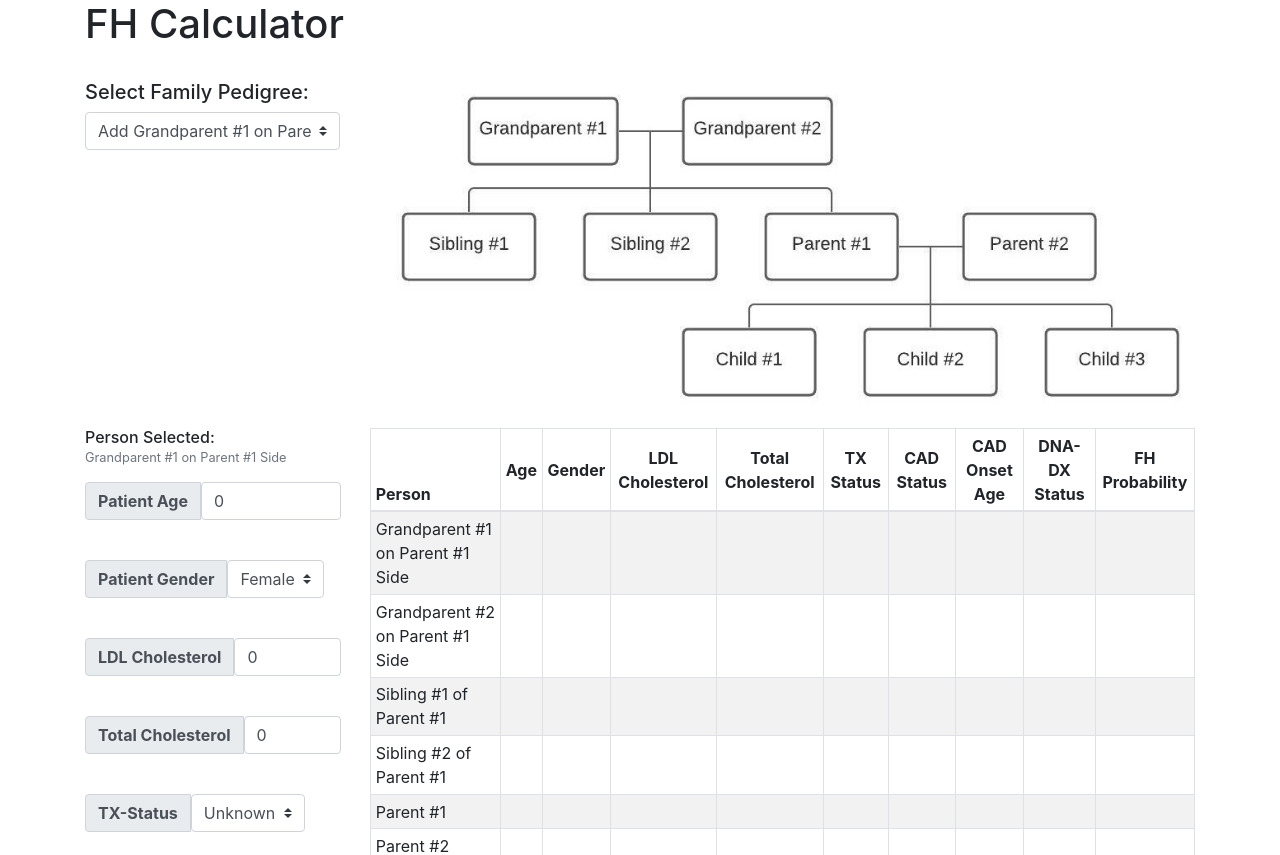
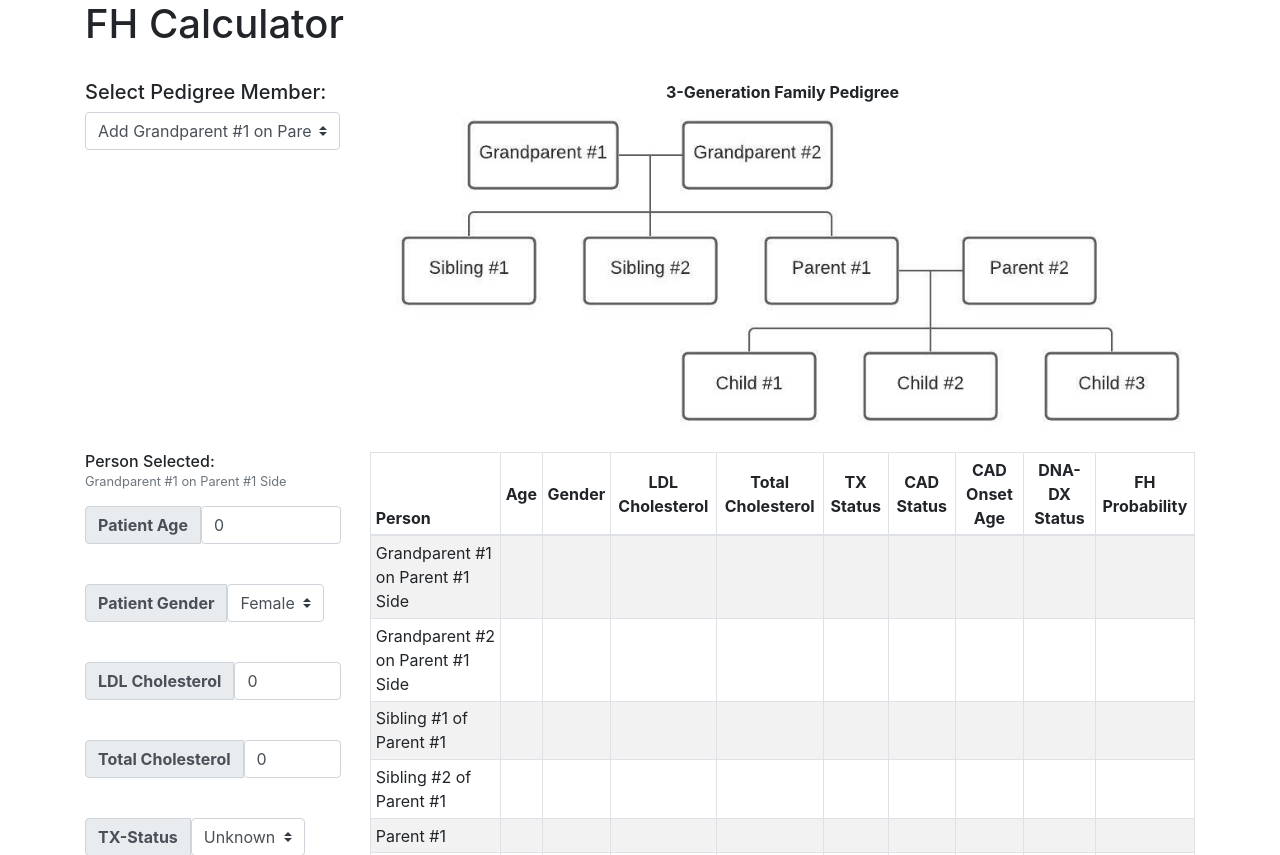
Before and after one commit to u1345653/FamilialHypercholesterolemiaApp, a Flask app: page / in a window 1280 px wide. Shown: the top 855 px of the page. Run offline with Flask 2, Linux system fonts and the light colour scheme; parts of the project's set-up code (start-up, migrations or seed data) failed here and were passed over; some libraries are stand-ins or nearby versions.

Commit message:
Added Image-Caption to Family Pedigree .jpg file.

```diff
--- a/flaskr/templates/calc/index.html
+++ b/flaskr/templates/calc/index.html
@@ -22,7 +22,7 @@
                     <div class = "form-group">
                         <div id = "pedigree-selection" class = "pedigree-selection">
                             <form action = "{{ url_for('index') }}" method = "POST" id = "results-form" name = "results-form">
-                                <div class = "input-group-btn"><h5>Select Family Pedigree:</h5>
+                                <div class = "input-group-btn"><h5>Select Pedigree Member:</h5>
                                     <select name = "pedigreeChoice" id = "pedigreeChoice" class = "pedigreeChoice custom-select form-control" onchange = "change(this)">
                                         <option value = "pedigree1">Add Grandparent #1 on Parent #1 Side</option>
                                         <option value = "pedigree2">Add Grandparent #2 on Parent #1 Side</option>
@@ -42,6 +42,7 @@
                 </div>
                 <!-- Pedigree .jpg Image -->
                 <div class = "col col-sm-9">
+                    <figcaption style = "text-align: center"><b>3-Generation Family Pedigree</b></figcaption>
                     <img src = "{{url_for('static', filename = 'pedigreeImage.jpeg')}}"  style = "display: block; max-width: 100%; height: auto;"/>
                 </div>
             </div>
```
